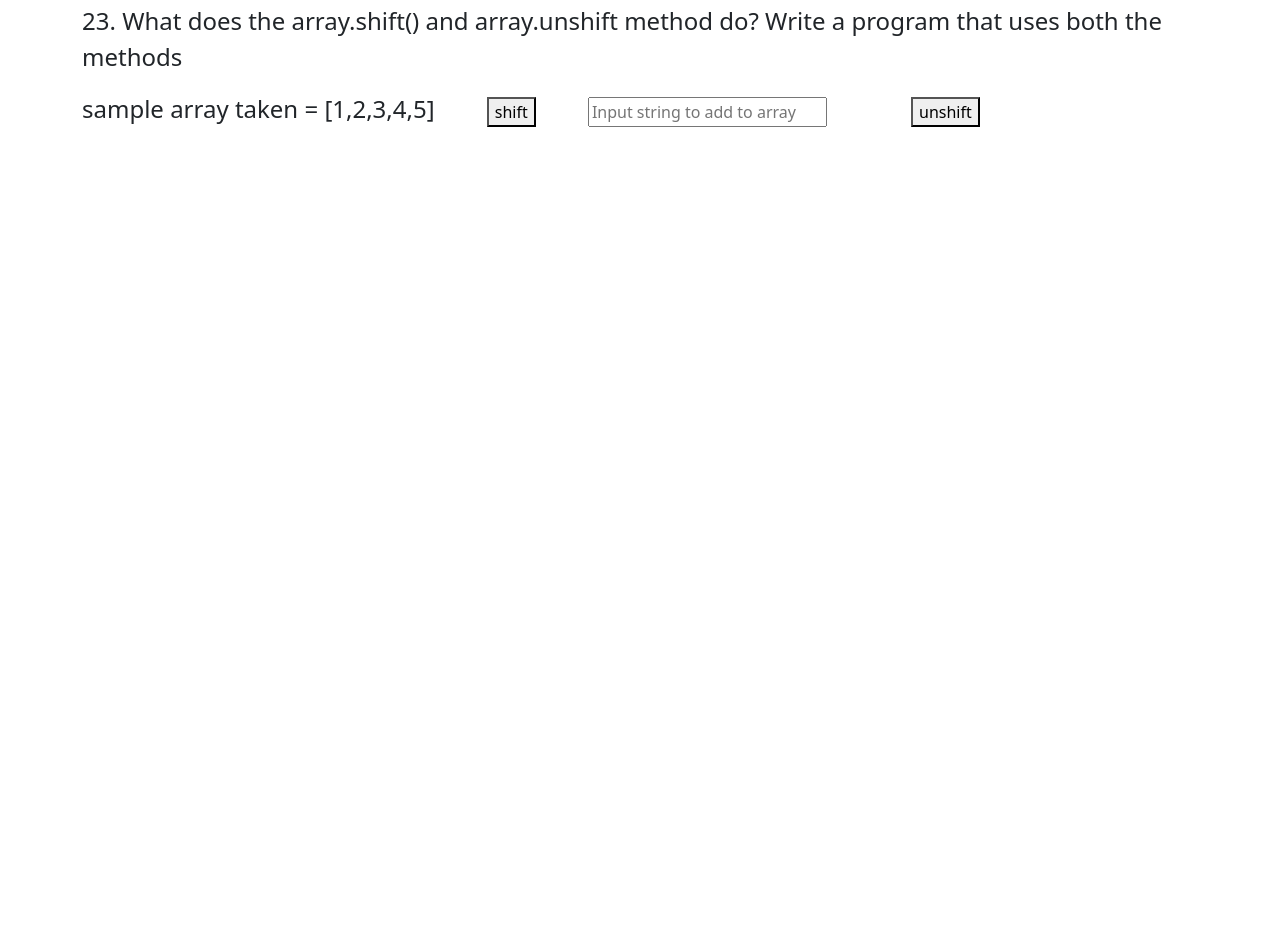
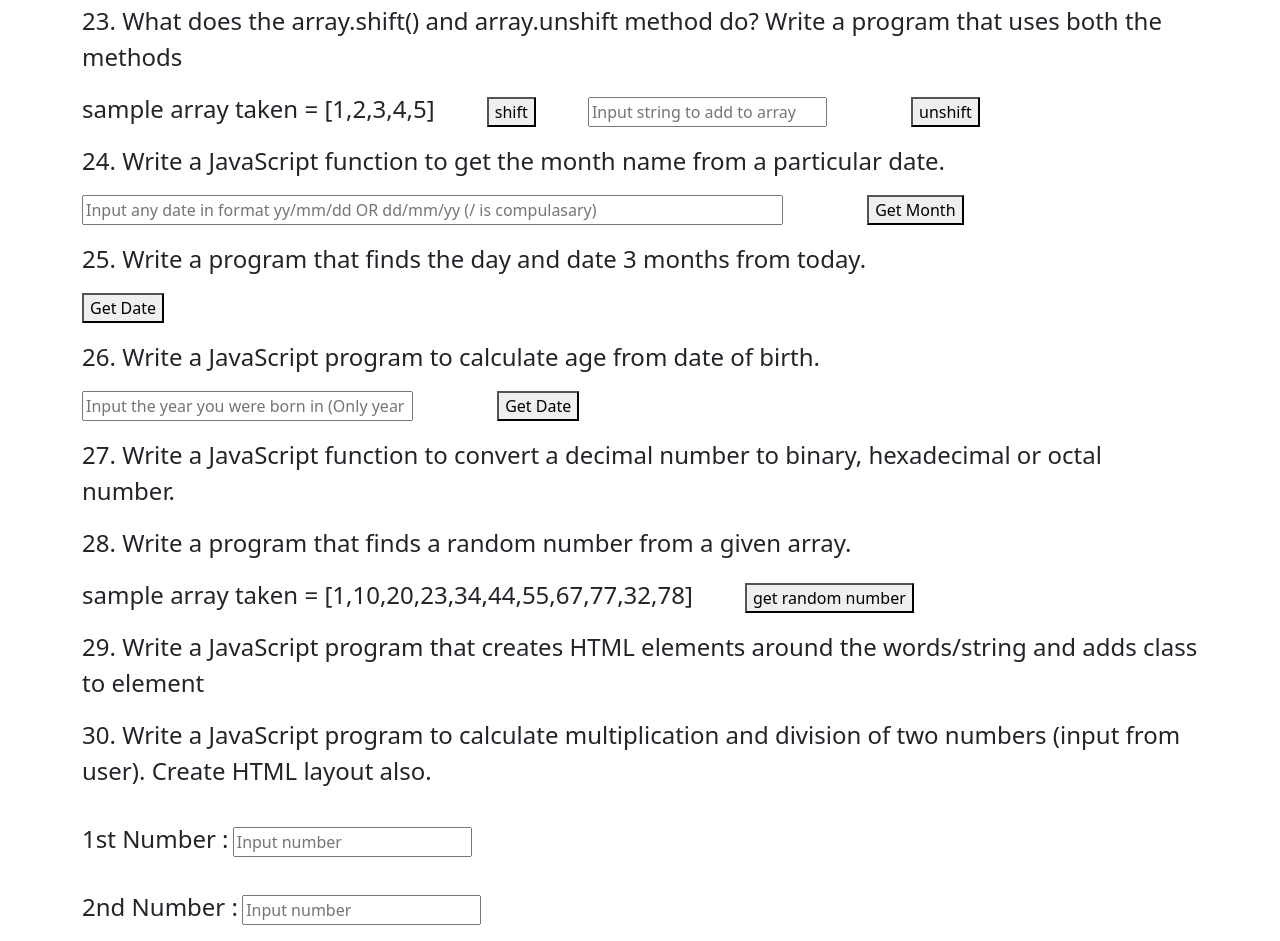
Before and after one commit to Sins53/Assignment-3, a plain HTML site: page Q21to30.html in a window 1280 px wide. Shown: the part 281-1222 px from the top of the page. Before the commit the page ends 800 px from the top, so only its background shows below. Drawn offline with nearby package versions, Linux system fonts and the light colour scheme.

Commit message:
completed except 27 n 29

```diff
--- a/Q21to30.html
+++ b/Q21to30.html
@@ -39,9 +39,38 @@
     <button onclick="fn232()" type="submit">unshift</button>
     <p class="ms-5" id="A23"> </p>
 
+    <p>24. Write a JavaScript function to get the month name from a particular date.</p>
+    <input id="Q24" type="text" placeholder="Input any date in format yy/mm/dd OR dd/mm/yy (/ is compulasary)" size="70">
+    <button onclick="fn24()" type="submit">Get Month</button>
+    <p class="ms-5" id="A24"> </p>
 
+    <p>25. Write a program that finds the day and date 3 months from today.</p>
+    <button onclick="fn25()" type="submit">Get Date</button>
+    <p class="ms-5" id="A25"> </p>
 
+    <p>26. Write a JavaScript program to calculate age from date of birth.</p>
+    <input id="Q26" type="text" placeholder="Input the year you were born in (Only year in A.D)" size="30">
+    <button onclick="fn26()" type="submit">Get Date</button>
+    <p class="ms-5" id="A26"> </p>
 
+    <p>27. Write a JavaScript function to convert a decimal number to binary, hexadecimal or octal number.</p>
+
+    <p>28. Write a program that finds a  random number from a given array.</p>
+    <p class="me-5 " style="display: inline;">sample array taken = [1,10,20,23,34,44,55,67,77,32,78]</p>
+    <button onclick="fn28()" type="submit">get random number</button>
+    <p class="ms-5" id="A28"> </p>
+
+    <p>29. Write a JavaScript program that creates HTML elements around the words/string and adds class to element</p>
+
+    <p>30. Write a JavaScript program to calculate multiplication and division of two numbers (input from user). Create HTML layout also.
+      </p>
+    <form >
+      <label for="1st Number"><p>1st Number :</p></label>
+      <input id="Q30" type="text" placeholder="Input number">
+      <br>
+      <label for="1st Number"><p>2nd Number :</p></label>
+      <input id="Q30" type="text" placeholder="Input number">
+    </form>
 
 </div>
 <script src="Q21to30.js"></script>
--- a/Q21to30.js
+++ b/Q21to30.js
@@ -3,11 +3,14 @@ function fn21() {
   var arr = str.split('');
 
   document.getElementById("A21").innerHTML
-                    = arr;
+                    = "[" + arr + "]";
 }
 function fn22() {
   var str = document.getElementById("Q22").value;
+  console.log(typeof(str));
   var num = Number(str);
+  console.log(typeof(str));
+  console.log(typeof(num));
   var arr = [1,2,3,4,5,6,7,8,9,10]
 
   if(num>=0 && num<=10){
@@ -34,10 +37,42 @@ function fn231() {
 }
 function fn232() {
   var str = document.getElementById("Q23").value;
-  var x = str.split(",")
-  var c = x.join('""')
   var arr = [1,2,3,4,5]
 
   document.getElementById("A23").innerHTML
-                    = "New array length : " +  arr.unshift(c) + " Array :" + arr;
+                    = "New array length : " +  arr.unshift(str) + " Array :" + arr;
 }
+function fn24() {
+  var str = document.getElementById("Q24").value;
+  var arr = str.split("/");
+  arr.shift();
+  arr.pop();
+  var str1 = arr.join("");
+  var num = Number(str1);
+  mlist = ["Entered 0 in months place", "January", "February", "March", "April", "May", "June", "July", "August", "September", "October", "November", "December" ];
+  document.getElementById("A24").innerHTML
+                    = mlist[num];
+}
+function fn25() {
+  var d = new Date();
+  var a = new Date();
+  var q = a.getMonth();
+  q += 3;
+  a.setMonth(q);
+  document.getElementById("A25").innerHTML
+                    = d + "<br> ...After 3 Months...  <br>" + a;
+}
+function fn26() {
+  var str = document.getElementById("Q26").value;
+  var num = Number(str);
+  var d = new Date();
+  var output = d.getFullYear() - num;
+  document.getElementById("A26").innerHTML
+                    = "Your age is : " + output;
+}
+function fn28() {
+  var ran = Math.floor(Math.random() * 11);
+  var arr = [1,10,20,23,34,44,55,67,77,32,78];
+  document.getElementById("A28").innerHTML
+                    = arr[ran];
+}
```
